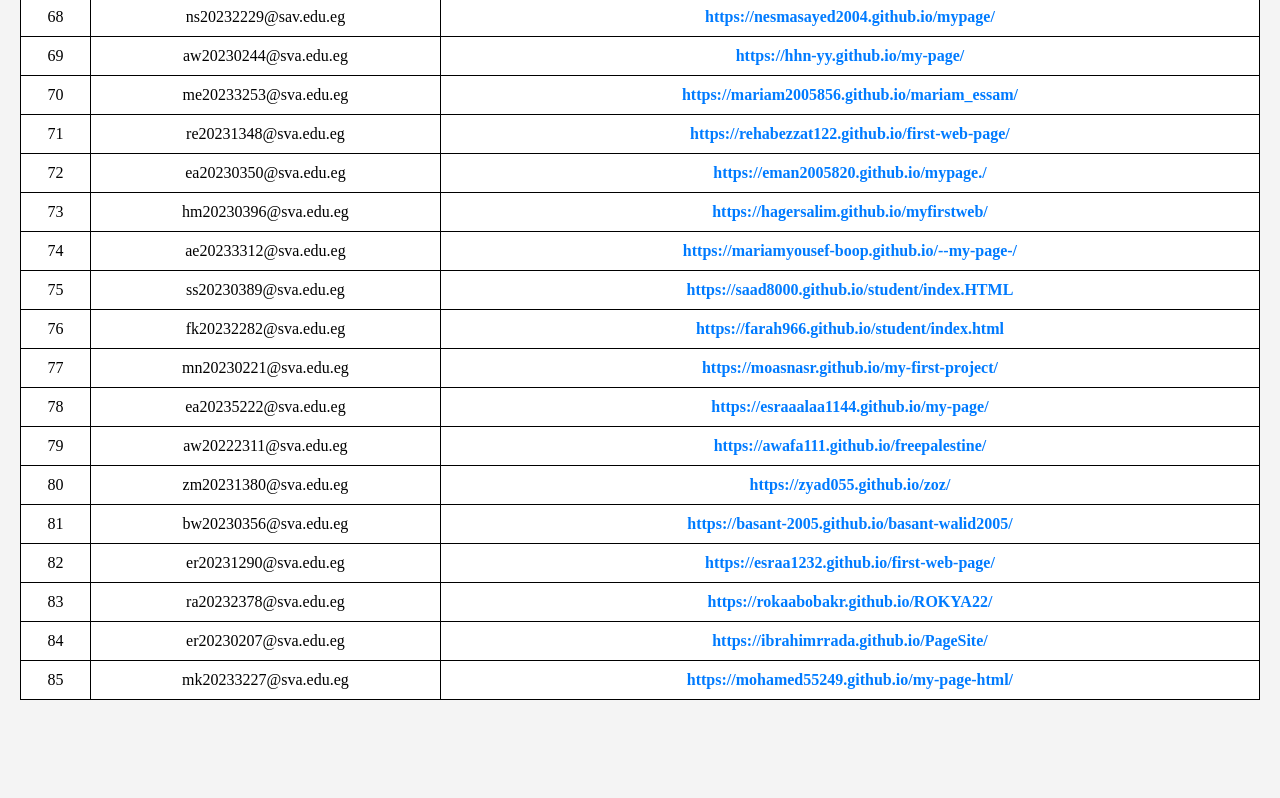
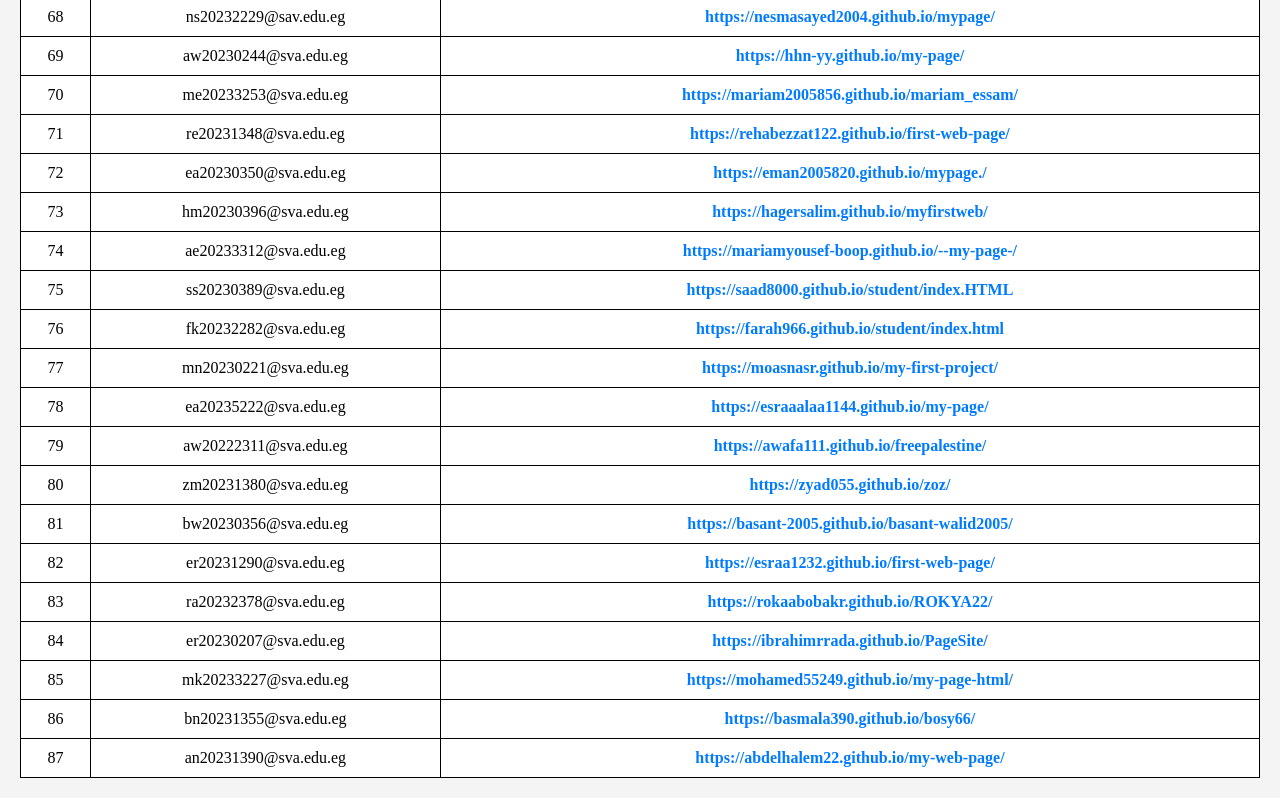
Before and after one commit to MZakaraia/MyWeRepo, a plain HTML site: page index.html in a window 1280 px wide. Shown: the part 2980-3778 px from the top of the page. Before the commit the page ends 3700 px from the top, so only its background shows below. Drawn offline with Linux system fonts and the light colour scheme.

Commit message:
Updating 25-04-2025 03:29

```diff
--- a/index.html
+++ b/index.html
@@ -443,5 +443,15 @@ https://abdullahmahmoud20234326.github.io/myweb/</a></td>
 			<td>mk20233227@sva.edu.eg</td>
 			<td><a href=https://mohamed55249.github.io/my-page-html/ target=_blank>https://mohamed55249.github.io/my-page-html/</a></td>
 		</tr>
+		<tr>
+			<td>86</td>
+			<td>bn20231355@sva.edu.eg</td>
+			<td><a href=https://basmala390.github.io/bosy66/ target=_blank>https://basmala390.github.io/bosy66/</a></td>
+		</tr>
+		<tr>
+			<td>87</td>
+			<td>an20231390@sva.edu.eg</td>
+			<td><a href=https://abdelhalem22.github.io/my-web-page/ target=_blank>https://abdelhalem22.github.io/my-web-page/</a></td>
+		</tr>
 </div></body>
     </html>
```
Also changed, not shown: 2 other files.
